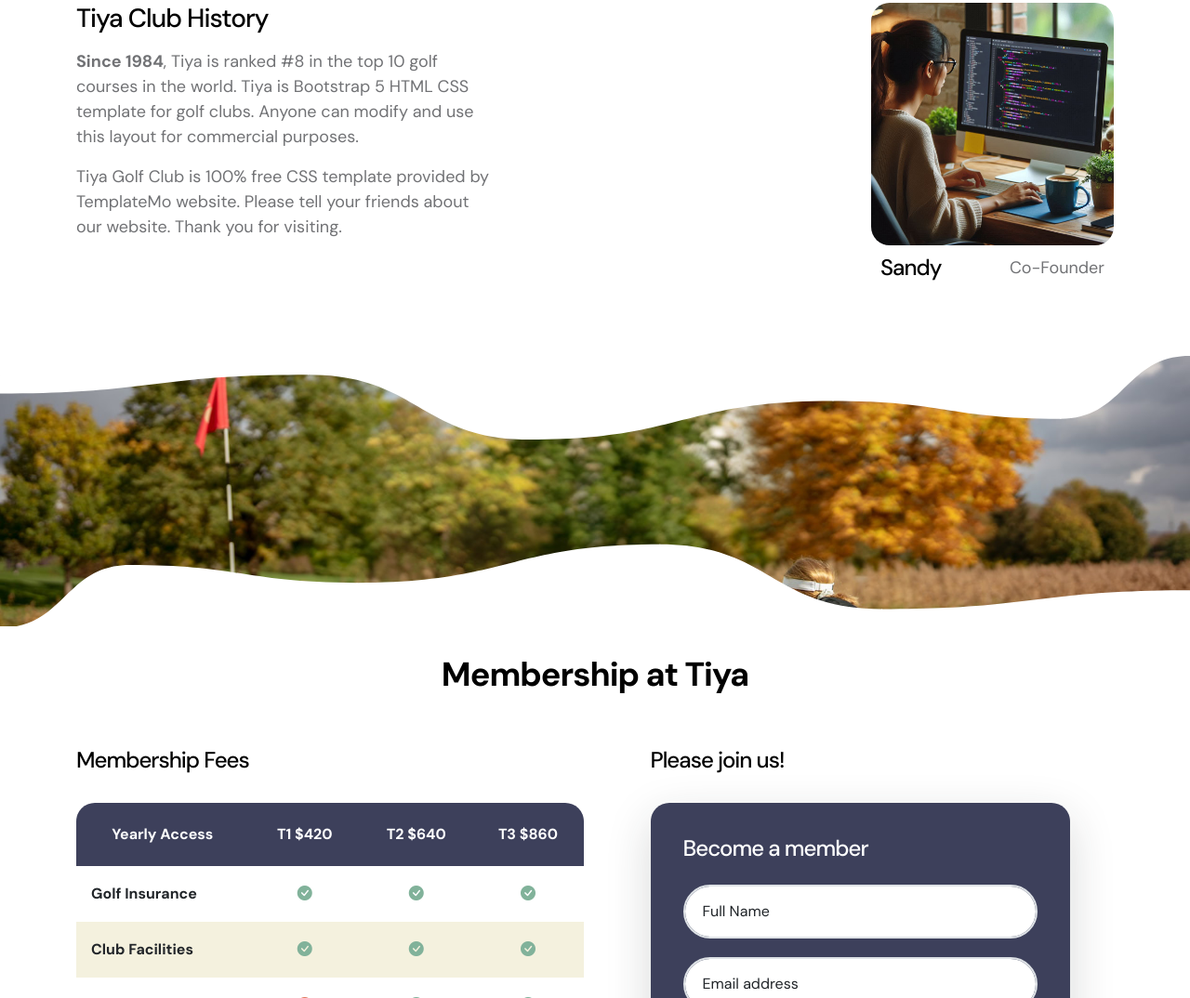
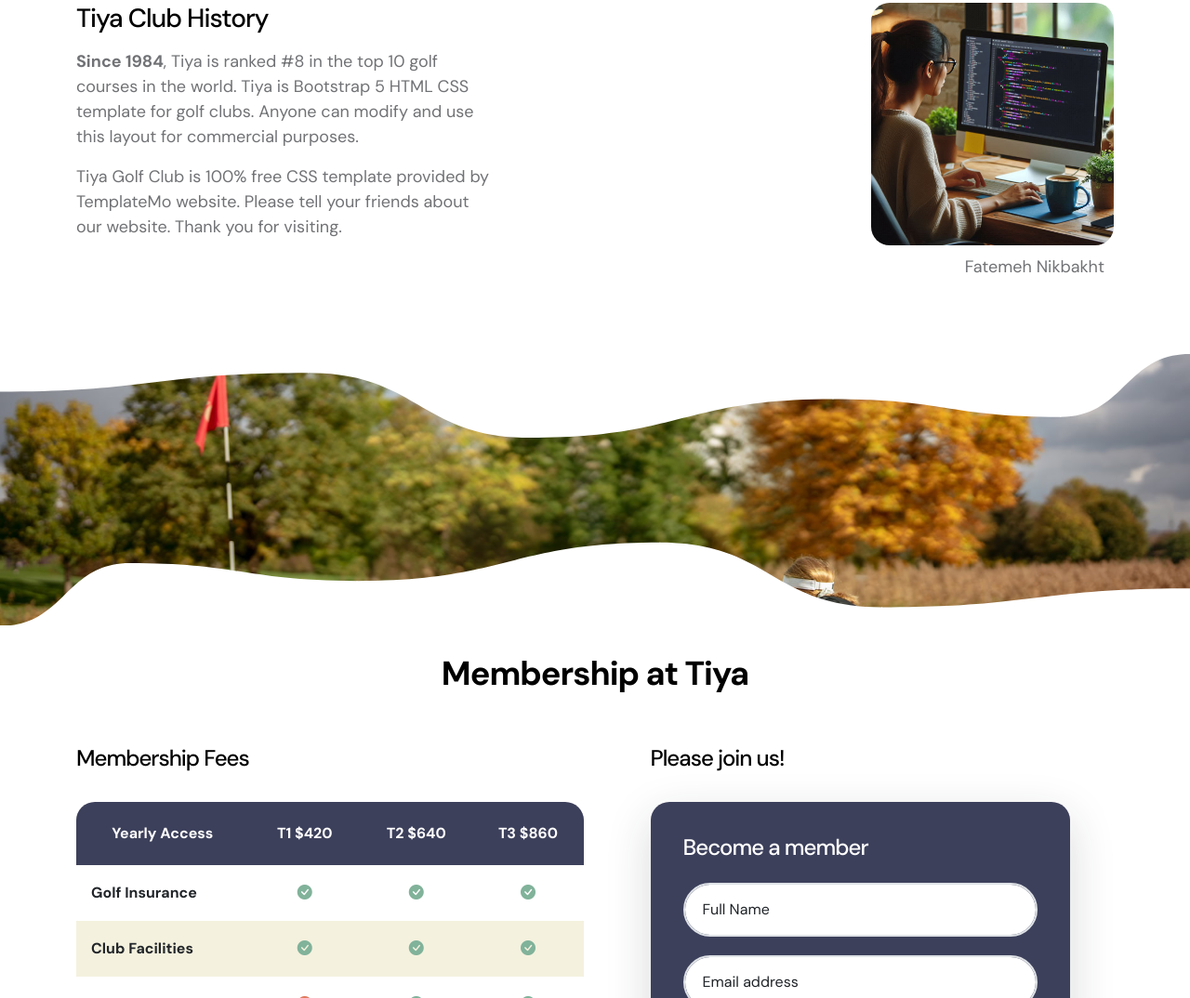
Before and after one commit to nickinikbakht/nickinikbakht.github.io, a plain HTML site: page index.html in a window 1280 px wide. Shown: the part 898-1972 px from the top of the page at 93% size. Drawn offline with Linux system fonts and the light colour scheme.

Commit message:
connection

```diff
--- a/index.html
+++ b/index.html
@@ -248,9 +248,7 @@ https://templatemo.com/tm-587-tiya-golf-club
                                 </div>
 
                                 <div class="member-block-info d-flex align-items-center">
-                                    <h4>Sandy</h4>
-
-                                    <p class="ms-auto">Co-Founder</p>
+                                    <p class="ms-auto">Fatemeh Nikbakht</p>
                                 </div>
                             </div>
                         </div>
```
